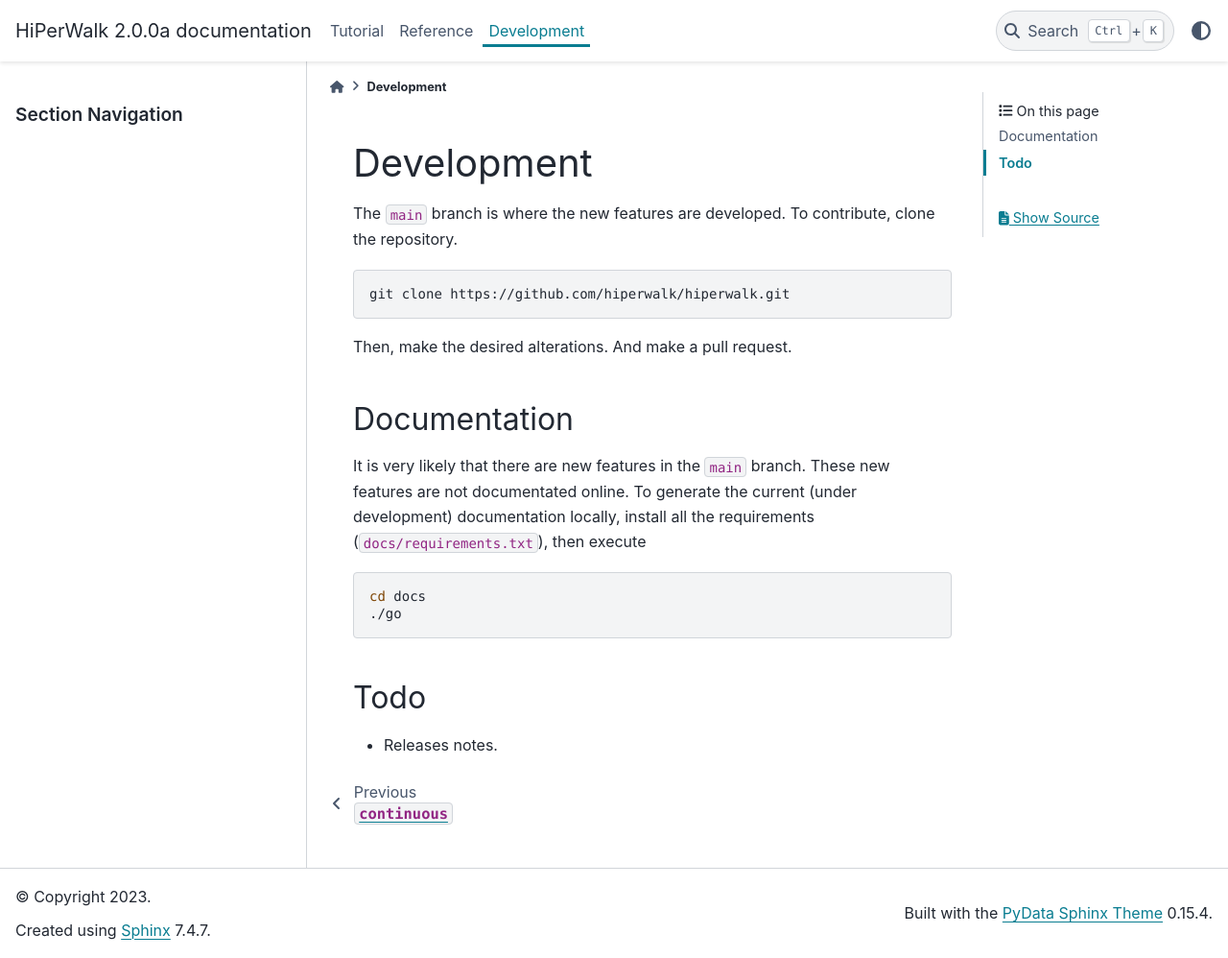
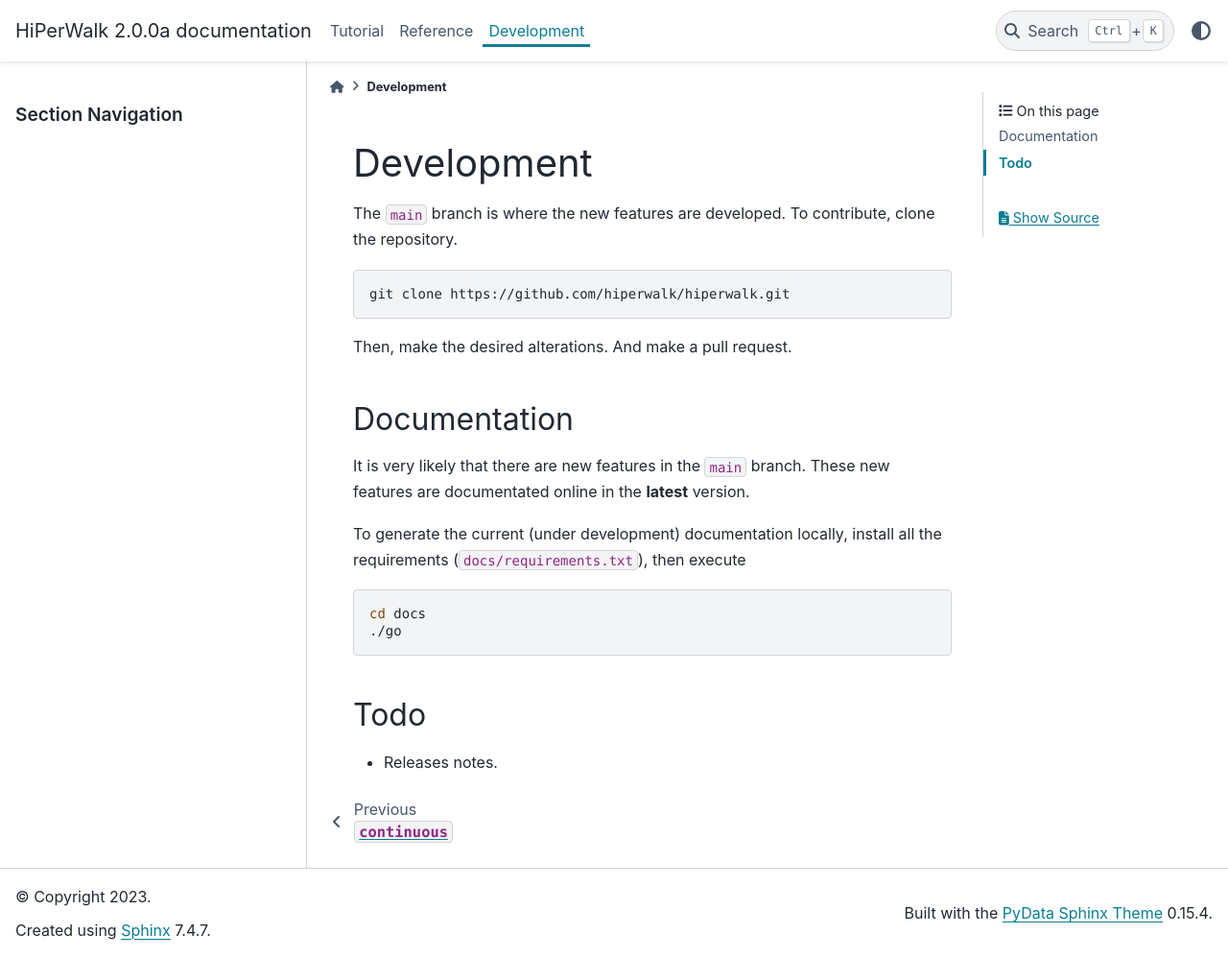
Before and after one commit to hiperwalk/hiperwalk, a Sphinx documentation site: the page built from docs/development/index.rst, in a window 1280 px wide and 998 px high. Shown: the whole window at 96% size. Built offline with Sphinx 7.4.7 and the PyData theme 0.15.4, drawn with Linux system fonts in a browser that asks for light colours.

Commit message:
Update documentation

```diff
--- a/docs/development/index.rst
+++ b/docs/development/index.rst
@@ -15,7 +15,8 @@
 -------------
 
 It is very likely that there are new features in the ``main`` branch.
-These new features are not documentated online.
+These new features are documentated online in the **latest** version.
+
 To generate the current (under development) documentation locally,
 install all the requirements (``docs/requirements.txt``),
 then execute
```
